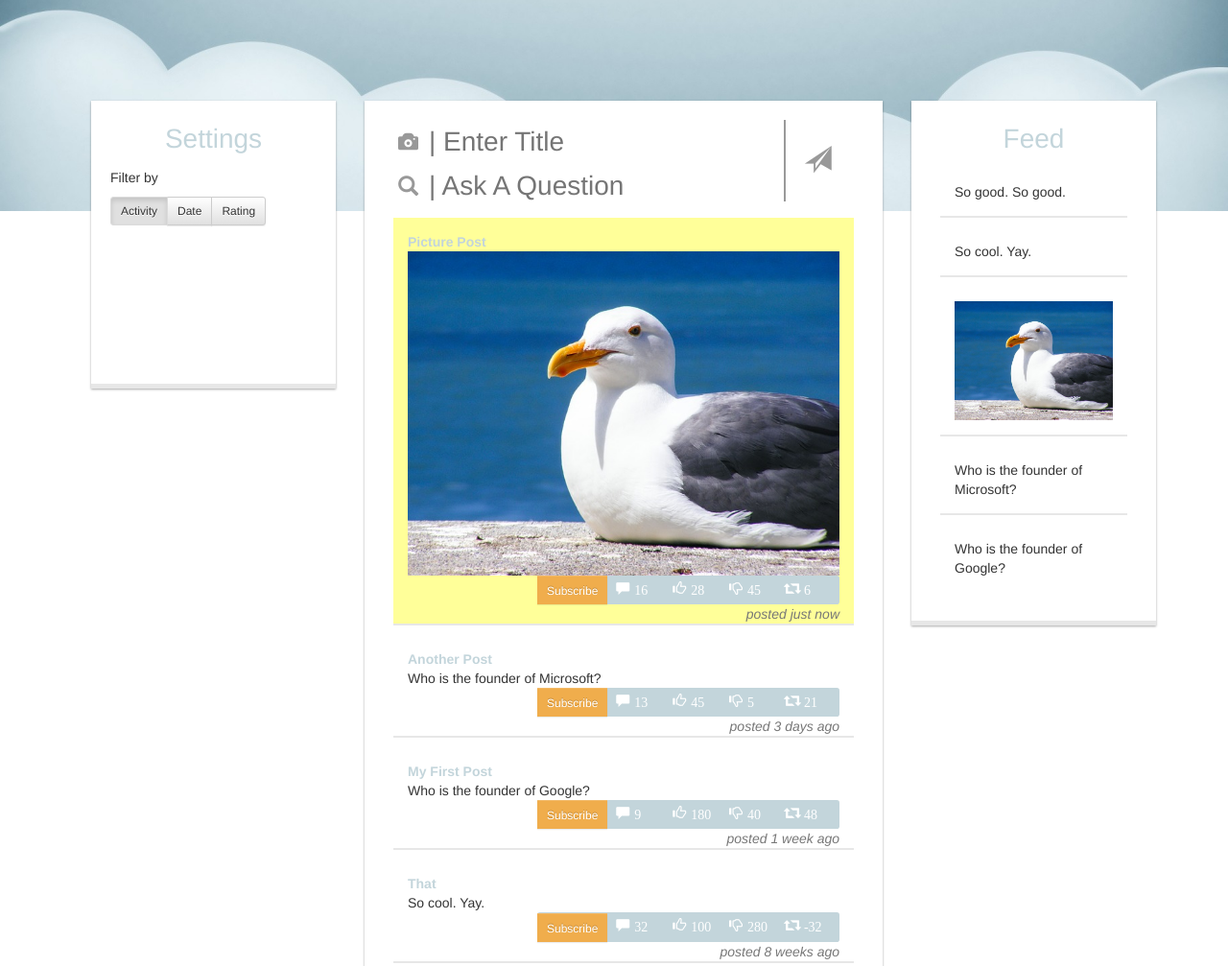
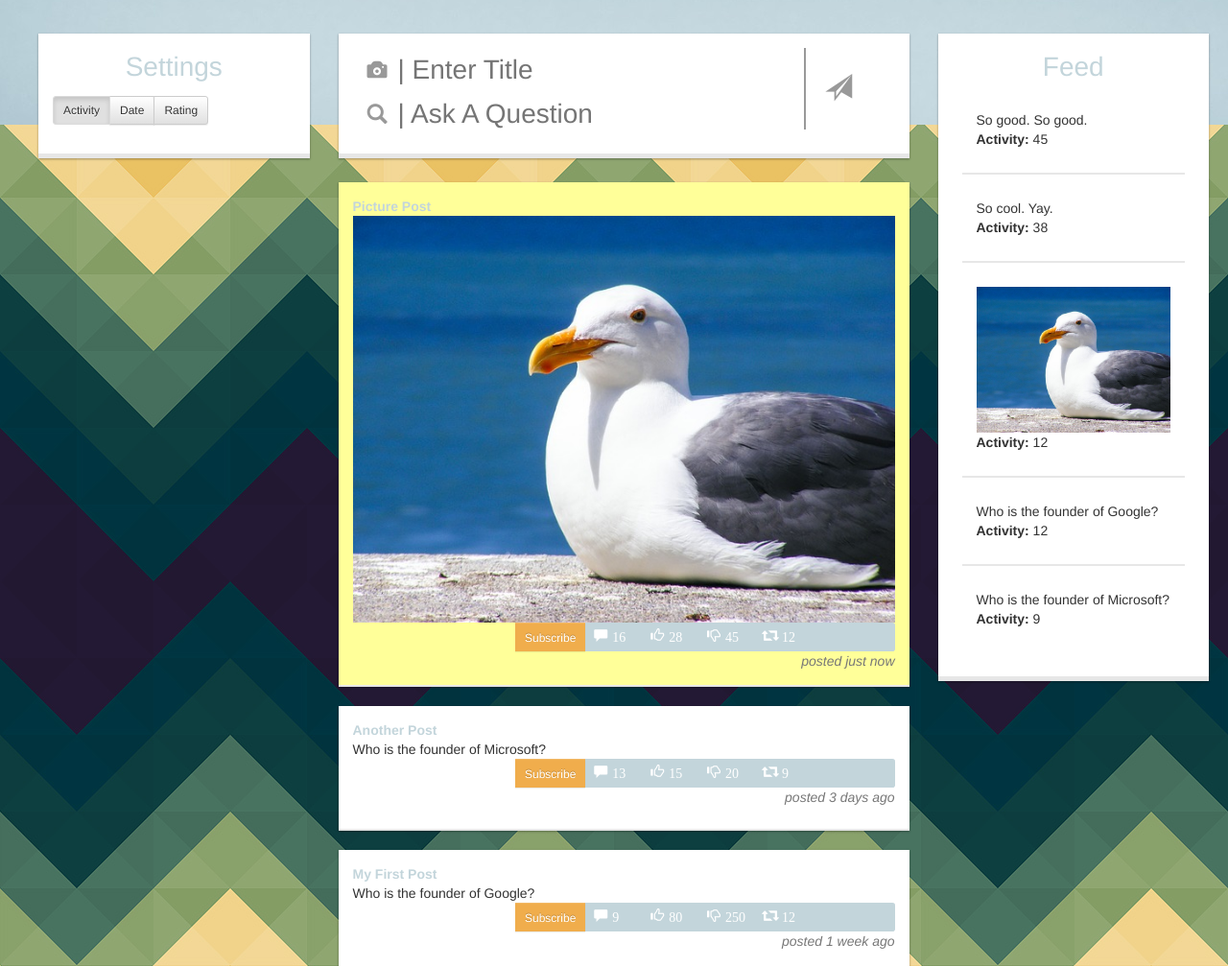
Before and after one commit to 7thsoncomp3111/7thsoncomp3111.github.io, a plain HTML site: page index.html in a window 1280 px wide. Shown: the top 1007 px of the page at 96% size. Drawn offline with nearby package versions, Linux system fonts and the light colour scheme.

Commit message:
Layout Changes

```diff
--- a/css/styles.css
+++ b/css/styles.css
@@ -1,6 +1,12 @@
 /* Bootstrap fix
 Ref: http://stackoverflow.com/questions/19432787/bootstrap-3-0-0-adding-extra-space-on-row-class
 */
+.container{
+  background: url('../images/quake.jpg');
+  background-position: center bottom;
+  width: 100%;
+}
+
 .row {
   margin-left: auto !important;
   margin-right: auto !important;
@@ -13,24 +19,24 @@ Ref: http://stackoverflow.com/questions/19432787/bootstrap-3-0-0-adding-extra-sp
 .top-banner{
   background: url('../images/abstract-cartoon-cloud-art-backgrounds.jpg') no-repeat;
   background-position: center top;
-  background-size: 1280px;
-  height: 500px;
-  margin-top: -280px;
+  height: 400px;
+  padding: 0;
+  margin-top: -270px;
 }
 
 .pull-up{
-  margin-top: -155px;
+  margin-top: -105px;
 }
 
 .section{
   display:inline-block;
   margin: 10px;
-  padding: 20px;
+  padding: 15px;
   background-color: #fff;
   box-shadow: 0 1px 3px rgba(0,0,0,0.12), 0 1px 2px rgba(0,0,0,0.24);
   width: 100%;
-  min-height: 300px;
   border-bottom: 5px solid #e7e7e7;
+  min-height: 130px;
 }
 
 .section .title{
--- a/index.html
+++ b/index.html
@@ -17,14 +17,13 @@
         <![endif]-->
 
         <!-- Add your site or application content here -->
-        <div class="jumbotron top-banner"></div>
+        <div class="top-banner"></div>
         <div class="container">
           <div class="row pull-up">
             <!-- Settings -->
             <div class="col-md-3">
               <div class="section">
                 <p class="title center">Settings</p>
-                <p>Filter by</p>
                 <div class="btn-group">
                   <div class="btn btn-sm btn-default active">Activity</div>
                   <div class="btn btn-sm btn-default">Date</div>
@@ -47,8 +46,8 @@
                     <div class="icon"><i class="glyphicon glyphicon-send"></i></div>
                   </div>
                 </div>
-                <div id="questionList"></div>
               </div>
+              <div id="questionList"></div>
             </div>
             <!-- Feed -->
             <div class="col-md-3">
@@ -75,7 +74,7 @@
       </div>
     </body>
     <script id="questionTemplate" type="text/x-handlebars-template">
-      <div class="question">
+      <div class="section question">
         <a href="" data-toggle="modal" data-target="#myModal{{index}}"><div class="title">{{title}}</div></a>
         <div class="body">
           {{{body}}}
--- a/js/renderQuestions.js
+++ b/js/renderQuestions.js
@@ -76,10 +76,10 @@ genContexts();
 
 // Sort posts by time
 function compare_time(a,b) {
-  return a.time-b.time;
+  return a-b;
 }
 
-context.sort(compare_time);
+//context.sort(compare_time);
 
 for(var i=0; i<context.length; i++){
   context[i].index = i;
@@ -87,7 +87,8 @@ for(var i=0; i<context.length; i++){
   context[i].down = genNum()*genNum()*genNum();
   context[i].comments = genComments();
   context[i].replies = countTags(context[i].comments,'div');
-  context[i].activity = Math.round((context[i].up-context[i].down)*0.3 + context[i].replies*0.7);
+  context[i].views = genNum()*genNum();
+  context[i].activity = Math.round((context[i].up-context[i].down)*0.1 + context[i].replies*0.45 + context[i].views*0.45);
   html = template(context[i]);
   if(context[i].time.indexOf("now")!=-1){
     html = html.replace("question","question now");
@@ -96,12 +97,12 @@ for(var i=0; i<context.length; i++){
 }
 // Sort posts by activity
 function compare_activity(a,b) {
-  return a.activity-b.activity;
+  return parseInt(b.activity)-parseInt(a.activity);
 }
 
 context.sort(compare_activity);
 for(var i=0; i<context.length; i++){
-    html = '<div class="question"><div class="body">'+context[i].body+'</div></div>';
+    html = '<div class="question"><div class="body">'+context[i].body+'<p><strong>Activity:</strong> '+context[i].activity+'</p>'+'</div></div>';
     $("#questionListTop").append(html);
 }
 
```
Also changed, not shown: images/notebook.png (added), images/quake.jpg (added).
